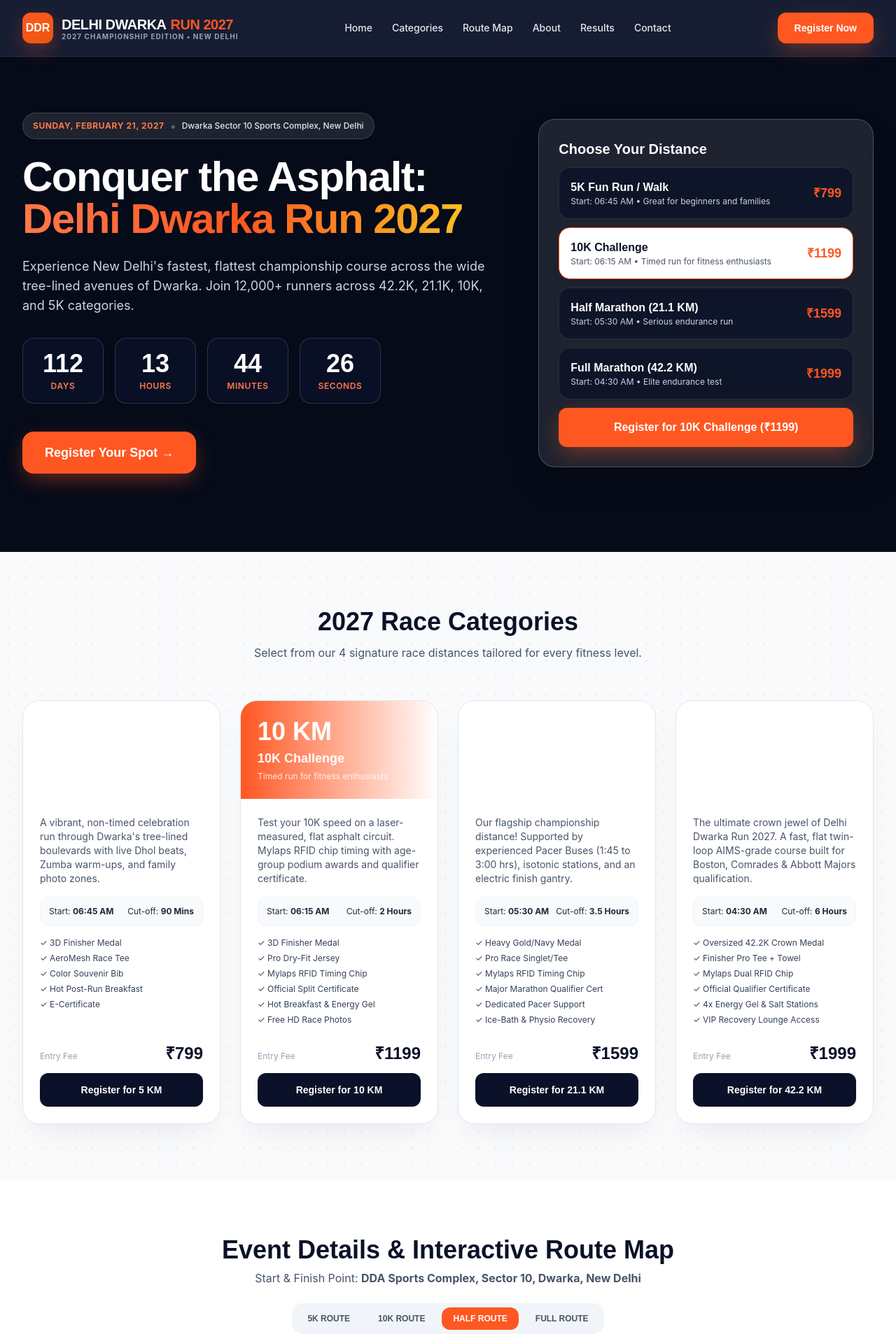
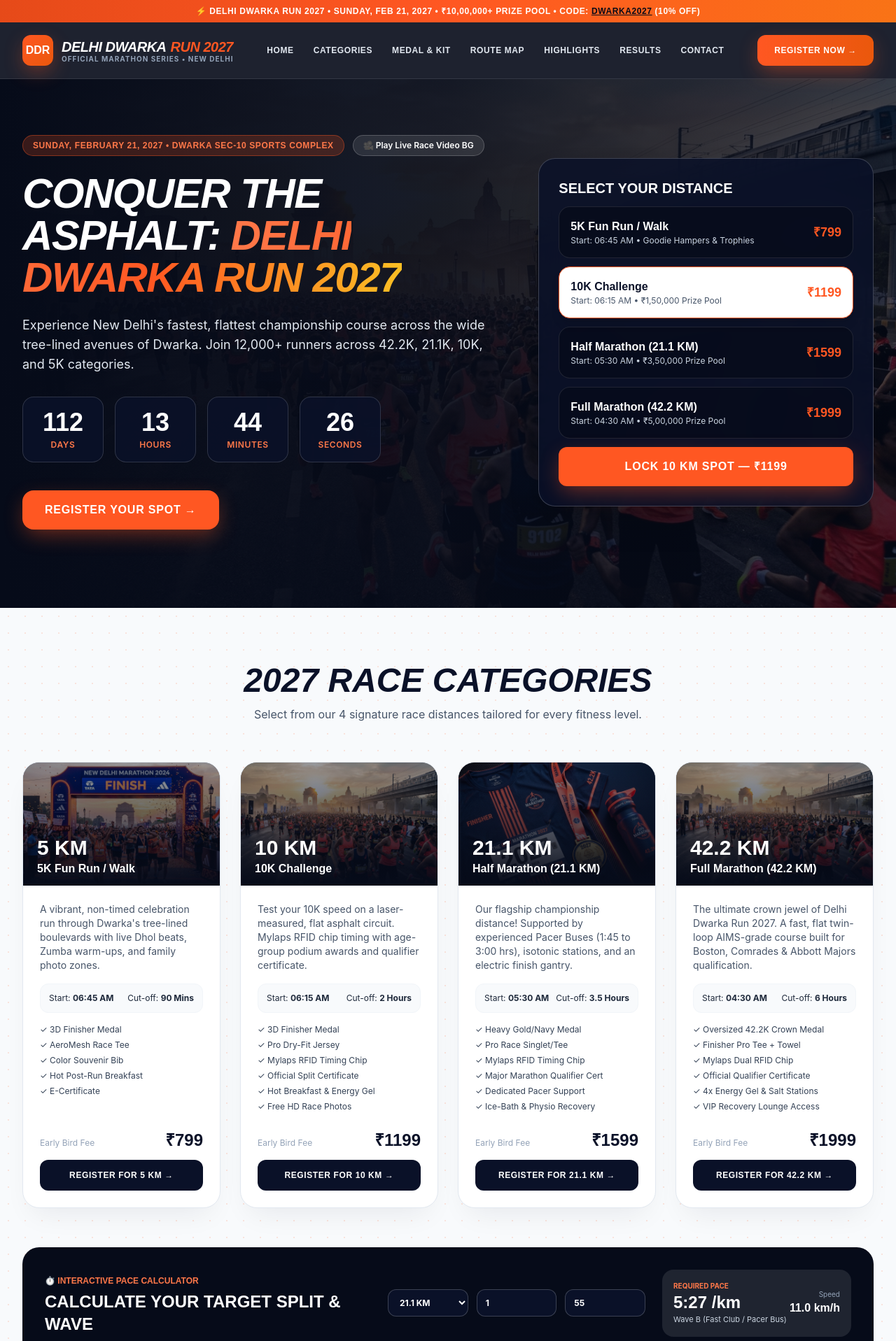
Before and after one commit to rai174-ui/delhidwarkarun, a Next.js app: page / in a window 1280 px wide. Shown: the top 1917 px of the page at 70% size. Built offline with nearby package versions, Linux system fonts and the light colour scheme.

Commit message:
Sync Next.js page component with visual marathon UI/UX upgrade

```diff
--- a/src/app/page.tsx
+++ b/src/app/page.tsx
@@ -13,6 +13,7 @@ import RegistrationModal from "../components/RegistrationModal";
 
 export default function DelhiDwarkaRunPage() {
   const [mobileMenuOpen, setMobileMenuOpen] = useState(false);
+  const [heroBgVideo, setHeroBgVideo] = useState(false);
   const [selectedCategory, setSelectedCategory] = useState<RaceCategory>(
     RACE_CATEGORIES[1]
   );
@@ -22,6 +23,11 @@ export default function DelhiDwarkaRunPage() {
   const [resultsCategoryFilter, setResultsCategoryFilter] = useState("All");
   const [registrations, setRegistrations] = useState<RunnerResult[]>([]);
   const [contactSubmitted, setContactSubmitted] = useState(false);
+
+  // Target Pace Calculator state
+  const [calcDist, setCalcDist] = useState(21.0975);
+  const [calcHours, setCalcHours] = useState(1);
+  const [calcMins, setCalcMins] = useState(55);
 
   const [timeLeft, setTimeLeft] = useState({
     days: 0,
@@ -50,6 +56,24 @@ export default function DelhiDwarkaRunPage() {
     return () => clearInterval(timer);
   }, []);
 
+  const paceResult = useMemo(() => {
+    const totalMinutes = Number(calcHours) * 60 + Number(calcMins);
+    if (totalMinutes <= 0 || calcDist <= 0)
+      return { pace: "0:00", speed: "0.0", corral: "Wave C" };
+    const minPerKm = totalMinutes / calcDist;
+    const pMins = Math.floor(minPerKm);
+    const pSecs = Math.round((minPerKm - pMins) * 60);
+    const speedKmh = ((calcDist / totalMinutes) * 60).toFixed(1);
+    let corral = "Wave C (Open Pacer)";
+    if (minPerKm < 4.5) corral = "Wave A (Elite / Sub-4:30 Pace)";
+    else if (minPerKm < 5.8) corral = "Wave B (Fast Club / Pacer Bus)";
+    return {
+      pace: `${pMins}:${String(pSecs === 60 ? 59 : pSecs).padStart(2, "0")}`,
+      speed: speedKmh,
+      corral,
+    };
+  }, [calcDist, calcHours, calcMins]);
+
   const handleOpenRegister = (categoryObj?: RaceCategory) => {
     if (categoryObj) {
       setSelectedCategory(categoryObj);
@@ -71,8 +95,14 @@ export default function DelhiDwarkaRunPage() {
 
   return (
     <div className="min-h-screen flex flex-col">
+      {/* Top Promo Banner */}
+      <div className="bg-gradient-to-r from-coral-600 via-coral-500 to-orange-500 text-white py-2 px-4 text-center text-xs font-display font-extrabold uppercase tracking-wider">
+        ⚡ DELHI DWARKA RUN 2027 • SUNDAY, FEB 21, 2027 • ₹10,00,000+ PRIZE POOL • CODE:{" "}
+        <u className="text-navy-950">DWARKA2027</u> (10% OFF)
+      </div>
+
       {/* Sticky Header / Navbar */}
-      <header className="sticky top-0 z-40 bg-navy-900/95 backdrop-blur-md border-b border-white/10 text-white">
+      <header className="sticky top-0 z-40 bg-navy-950/90 backdrop-blur-xl border-b border-white/10 text-white">
         <div className="max-w-7xl mx-auto px-4 sm:px-6 lg:px-8 h-20 flex items-center justify-between">
           <a href="#home" className="flex items-center gap-3">
             <div className="w-11 h-11 rounded-xl bg-gradient-to-br from-coral-500 to-orange-600 flex items-center justify-center shadow-glow font-display font-black">
@@ -80,31 +110,34 @@ export default function DelhiDwarkaRunPage() {
             </div>
             <div>
               <div className="flex items-center gap-1.5">
-                <span className="font-display font-black text-lg sm:text-xl tracking-tight text-white">
+                <span className="font-display font-black italic text-lg sm:text-xl tracking-tight text-white">
                   DELHI DWARKA
                 </span>
-                <span className="font-display font-black text-lg sm:text-xl tracking-tight text-coral-500">
+                <span className="font-display font-black italic text-lg sm:text-xl tracking-tight text-coral-500">
                   RUN 2027
                 </span>
               </div>
               <div className="text-[10px] font-bold uppercase tracking-widest text-slate-400 -mt-1">
-                2027 Championship Edition • New Delhi
+                Official Marathon Series • New Delhi
               </div>
             </div>
           </a>
 
-          <nav className="hidden md:flex items-center gap-7 text-sm font-medium text-slate-200">
+          <nav className="hidden md:flex items-center gap-7 text-xs font-display font-bold uppercase tracking-wider text-slate-200">
             <a href="#home" className="hover:text-coral-400 transition-colors">
               Home
             </a>
             <a href="#categories" className="hover:text-coral-400 transition-colors">
               Categories
             </a>
+            <a href="#race-kit" className="hover:text-coral-400 transition-colors">
+              Medal &amp; Kit
+            </a>
             <a href="#route-map" className="hover:text-coral-400 transition-colors">
               Route Map
             </a>
             <a href="#about" className="hover:text-coral-400 transition-colors">
-              About
+              Highlights
             </a>
             <a href="#results" className="hover:text-coral-400 transition-colors">
               Results
@@ -117,9 +150,9 @@ export default function DelhiDwarkaRunPage() {
           <div className="hidden md:flex items-center">
             <button
               onClick={() => handleOpenRegister()}
-              className="bg-coral-500 hover:bg-coral-600 text-white font-display font-bold text-sm px-6 py-3 rounded-xl shadow-glow transition-all"
+              className="bg-gradient-to-r from-coral-500 to-orange-600 text-white font-display font-black uppercase tracking-wider text-xs px-6 py-3.5 rounded-xl shadow-glow transition-all"
             >
-              Register Now
+              Register Now →
             </button>
           </div>
 
@@ -134,18 +167,18 @@ export default function DelhiDwarkaRunPage() {
 
         {mobileMenuOpen && (
           <div className="md:hidden bg-navy-950 border-b border-white/10 px-4 pt-3 pb-6 space-y-3">
-            <div className="grid grid-cols-2 gap-2 text-sm font-medium">
+            <div className="grid grid-cols-2 gap-2 text-xs font-display font-bold uppercase">
               <a href="#home" onClick={() => setMobileMenuOpen(false)} className="px-3 py-2">
                 Home
               </a>
               <a href="#categories" onClick={() => setMobileMenuOpen(false)} className="px-3 py-2">
                 Categories
               </a>
+              <a href="#race-kit" onClick={() => setMobileMenuOpen(false)} className="px-3 py-2">
+                Medal &amp; Kit
+              </a>
               <a href="#route-map" onClick={() => setMobileMenuOpen(false)} className="px-3 py-2">
                 Route Map
-              </a>
-              <a href="#about" onClick={() => setMobileMenuOpen(false)} className="px-3 py-2">
-                About
               </a>
               <a href="#results" onClick={() => setMobileMenuOpen(false)} className="px-3 py-2">
                 Results
@@ -167,29 +200,46 @@ export default function DelhiDwarkaRunPage() {
         )}
       </header>
 
-      {/* Hero Section */}
+      {/* Hero Section with Custom Sunrise Runners Photography */}
       <section id="home" className="relative bg-navy-950 text-white overflow-hidden">
+        <div className="absolute inset-0 z-0">
+          {heroBgVideo ? (
+            <video autoPlay muted loop playsInline className="w-full h-full object-cover opacity-45">
+              <source src="/DDR%20Dwarka%20Half%20Marathon%202026.m4v" type="video/mp4" />
+            </video>
+          ) : (
+            <img
+              src="/assets/hero-runners.jpg"
+              alt="Delhi Dwarka Run 2027 Sunrise Runners"
+              className="w-full h-full object-cover opacity-50"
+            />
+          )}
+          <div className="absolute inset-0 bg-gradient-to-r from-navy-950 via-navy-950/85 to-navy-950/45" />
+        </div>
+
         <div className="relative z-10 max-w-7xl mx-auto px-4 sm:px-6 lg:px-8 pt-14 pb-20 lg:pt-20 lg:pb-28">
           <div className="grid lg:grid-cols-12 gap-12 items-center">
             <div className="lg:col-span-7 space-y-6">
-              <div className="inline-flex flex-wrap items-center gap-2 px-3.5 py-1.5 rounded-full bg-white/10 border border-white/15">
-                <span className="text-xs font-bold uppercase tracking-wider text-coral-400">
-                  Sunday, February 21, 2027
+              <div className="flex flex-wrap items-center gap-3">
+                <span className="px-3.5 py-1.5 rounded-full bg-coral-500/20 border border-coral-500/40 text-xs font-display font-extrabold uppercase tracking-wider text-coral-400">
+                  Sunday, February 21, 2027 • Dwarka Sec-10 Sports Complex
                 </span>
-                <span className="text-white/30">•</span>
-                <span className="text-xs font-medium text-slate-200">
-                  Dwarka Sector 10 Sports Complex, New Delhi
-                </span>
+                <button
+                  onClick={() => setHeroBgVideo(!heroBgVideo)}
+                  className="px-3.5 py-1.5 rounded-full bg-white/10 hover:bg-white/20 border border-white/20 text-xs font-semibold"
+                >
+                  {heroBgVideo ? "📸 Switch to Photo View" : "🎥 Play Live Race Video BG"}
+                </button>
               </div>
 
-              <h1 className="font-display font-black text-4xl sm:text-5xl lg:text-6xl leading-[1.08] tracking-tight">
+              <h1 className="font-display font-black italic text-4xl sm:text-5xl lg:text-6xl leading-[1.05] tracking-tight uppercase">
                 Conquer the Asphalt:{" "}
                 <span className="text-transparent bg-clip-text bg-gradient-to-r from-coral-400 via-coral-500 to-amber-400">
                   Delhi Dwarka Run 2027
                 </span>
               </h1>
 
-              <p className="text-base sm:text-lg text-slate-300 max-w-2xl leading-relaxed">
+              <p className="text-base sm:text-lg text-slate-200 max-w-2xl leading-relaxed">
                 Experience New Delhi&apos;s fastest, flattest championship course across the wide
                 tree-lined avenues of Dwarka. Join 12,000+ runners across 42.2K, 21.1K, 10K, and 5K
                 categories.
@@ -220,7 +270,7 @@ export default function DelhiDwarkaRunPage() {
               <div className="pt-4">
                 <button
                   onClick={() => handleOpenRegister()}
-                  className="bg-coral-500 hover:bg-coral-600 text-white font-display font-extrabold text-base sm:text-lg px-8 py-4 rounded-2xl shadow-glow transition-all"
+                  className="bg-coral-500 hover:bg-coral-600 text-white font-display font-extrabold uppercase tracking-wider text-sm sm:text-base px-8 py-4 rounded-2xl shadow-glow transition-all"
                 >
                   Register Your Spot →
                 </button>
@@ -229,9 +279,9 @@ export default function DelhiDwarkaRunPage() {
 
             {/* Right Interactive Selector */}
             <div className="lg:col-span-5">
-              <div className="bg-white/10 backdrop-blur-xl border border-white/20 rounded-3xl p-6 sm:p-7 shadow-2xl space-y-3">
-                <h2 className="font-display font-extrabold text-xl text-white mb-2">
-                  Choose Your Distance
+              <div className="bg-navy-900/85 backdrop-blur-xl border border-white/20 rounded-3xl p-6 sm:p-7 shadow-2xl space-y-3">
+                <h2 className="font-display font-extrabold text-xl text-white uppercase mb-2">
+                  Select Your Distance
                 </h2>
                 {RACE_CATEGORIES.map((cat) => {
                   const isSelected = selectedCategory.id === cat.id;
@@ -242,7 +292,7 @@ export default function DelhiDwarkaRunPage() {
                       className={`cursor-pointer rounded-2xl p-4 transition-all border ${
                         isSelected
                           ? "bg-white text-navy-900 border-coral-500 shadow-lg"
-                          : "bg-navy-900/70 text-white border-white/10 hover:bg-navy-800/80"
+                          : "bg-navy-950/70 text-white border-white/10 hover:bg-navy-800/80"
                       }`}
                     >
                       <div className="flex items-center justify-between">
@@ -253,7 +303,7 @@ export default function DelhiDwarkaRunPage() {
                               isSelected ? "text-slate-600" : "text-slate-300"
                             }`}
                           >
-                            Start: {cat.startTime} • {cat.tagline}
+                            Start: {cat.startTime} • {cat.prizePool}
                           </p>
                         </div>
                         <div className="font-display font-black text-lg text-coral-500">
@@ -265,9 +315,9 @@ export default function DelhiDwarkaRunPage() {
                 })}
                 <button
                   onClick={() => handleOpenRegister(selectedCategory)}
-                  className="w-full bg-coral-500 hover:bg-coral-600 text-white font-display font-bold py-4 rounded-xl shadow-glow mt-3"
+                  className="w-full bg-coral-500 hover:bg-coral-600 text-white font-display font-bold uppercase tracking-wider py-4 rounded-xl shadow-glow mt-3"
                 >
-                  Register for {selectedCategory.name} (₹{selectedCategory.fee})
+                  Lock {selectedCategory.distance} Spot — ₹{selectedCategory.fee}
                 </button>
               </div>
             </div>
@@ -279,7 +329,7 @@ export default function DelhiDwarkaRunPage() {
       <section id="categories" className="py-20 bg-slate-50 asphalt-pattern">
         <div className="max-w-7xl mx-auto px-4 sm:px-6 lg:px-8">
           <div className="text-center max-w-3xl mx-auto mb-14">
-            <h2 className="font-display font-black text-3xl sm:text-4xl text-navy-900">
+            <h2 className="font-display font-black italic text-3xl sm:text-5xl text-navy-900 uppercase">
               2027 Race Categories
             </h2>
             <p className="text-slate-600 mt-3">
@@ -294,16 +344,27 @@ export default function DelhiDwarkaRunPage() {
                 className="bg-white rounded-3xl overflow-hidden border border-slate-200 shadow-card flex flex-col justify-between"
               >
                 <div>
-                  <div className={`bg-gradient-to-r ${cat.color} p-6 text-white`}>
-                    <div className="font-display font-black text-4xl">{cat.distance}</div>
-                    <h3 className="font-display font-bold text-lg mt-1">{cat.name}</h3>
-                    <p className="text-xs text-white/85 mt-1">{cat.tagline}</p>
+                  <div className="relative h-44 bg-navy-950 overflow-hidden">
+                    <img
+                      src={cat.image}
+                      alt={cat.name}
+                      className="w-full h-full object-cover opacity-60"
+                    />
+                    <div className="absolute inset-0 bg-gradient-to-t from-navy-950 via-navy-950/40 to-transparent" />
+                    <div className="absolute bottom-3 left-5 text-white">
+                      <div className="font-display font-black text-3xl">{cat.distance}</div>
+                      <h3 className="font-display font-bold text-base">{cat.name}</h3>
+                    </div>
                   </div>
                   <div className="p-6 space-y-4">
                     <p className="text-sm text-slate-600">{cat.description}</p>
                     <div className="text-xs bg-slate-50 p-3 rounded-xl border border-slate-100 flex justify-between">
-                      <span>Start: <strong>{cat.startTime}</strong></span>
-                      <span>Cut-off: <strong>{cat.cutoffTime}</strong></span>
+                      <span>
+                        Start: <strong>{cat.startTime}</strong>
+                      </span>
+                      <span>
+                        Cut-off: <strong>{cat.cutoffTime}</strong>
+                      </span>
                     </div>
                     <ul className="space-y-1.5 text-xs text-slate-700">
                       {cat.perks.map((perk, idx) => (
@@ -314,20 +375,102 @@ export default function DelhiDwarkaRunPage() {
                 </div>
                 <div className="p-6 pt-0">
                   <div className="flex items-baseline justify-between mb-3">
-                    <span className="text-xs text-slate-400">Entry Fee</span>
+                    <span className="text-xs text-slate-400">Early Bird Fee</span>
                     <span className="font-display font-black text-2xl text-navy-900">
                       ₹{cat.fee}
                     </span>
                   </div>
                   <button
                     onClick={() => handleOpenRegister(cat)}
-                    className="w-full py-3.5 px-5 rounded-xl bg-navy-900 hover:bg-coral-500 text-white font-display font-bold text-sm transition-colors"
+                    className="w-full py-3.5 px-5 rounded-xl bg-navy-900 hover:bg-coral-500 text-white font-display font-bold text-xs uppercase tracking-wider transition-colors"
                   >
-                    Register for {cat.distance}
+                    Register for {cat.distance} →
                   </button>
                 </div>
               </div>
             ))}
+          </div>
+
+          {/* Target Pace Calculator */}
+          <div className="mt-14 bg-navy-950 rounded-3xl p-6 sm:p-8 text-white grid lg:grid-cols-12 gap-6 items-center">
+            <div className="lg:col-span-5">
+              <span className="text-xs font-display font-bold uppercase text-coral-400">
+                ⏱️ Interactive Pace Calculator
+              </span>
+              <h3 className="font-display font-black text-2xl uppercase mt-1">
+                Calculate Your Target Split &amp; Wave
+              </h3>
+            </div>
+            <div className="lg:col-span-4 grid grid-cols-3 gap-3">
+              <select
+                value={calcDist}
+                onChange={(e) => setCalcDist(Number(e.target.value))}
+                className="bg-navy-900 border border-white/20 rounded-xl px-3 py-2.5 text-xs font-bold"
+              >
+                <option value={5}>5 KM</option>
+                <option value={10}>10 KM</option>
+                <option value={21.0975}>21.1 KM</option>
+                <option value={42.195}>42.2 KM</option>
+              </select>
+              <input
+                type="number"
+                min={0}
+                max={6}
+                value={calcHours}
+                onChange={(e) => setCalcHours(Number(e.target.value))}
+                className="bg-navy-900 border border-white/20 rounded-xl px-3 py-2.5 text-xs font-bold"
+              />
+              <input
+                type="number"
+                min={0}
+                max={59}
+                value={calcMins}
+                onChange={(e) => setCalcMins(Number(e.target.value))}
+                className="bg-navy-900 border border-white/20 rounded-xl px-3 py-2.5 text-xs font-bold"
+              />
+            </div>
+            <div className="lg:col-span-3 bg-white/10 rounded-2xl p-4 flex justify-between items-center">
+              <div>
+                <div className="text-[10px] uppercase text-coral-400 font-bold">Required Pace</div>
+                <div className="font-display font-black text-2xl">{paceResult.pace} /km</div>
+                <div className="text-[11px] text-slate-300">{paceResult.corral}</div>
+              </div>
+              <div className="text-right">
+                <div className="text-[10px] text-slate-400">Speed</div>
+                <div className="font-display font-bold">{paceResult.speed} km/h</div>
+              </div>
+            </div>
+          </div>
+        </div>
+      </section>
+
+      {/* Official Race Kit & Medal Section */}
+      <section id="race-kit" className="py-20 bg-navy-950 text-white">
+        <div className="max-w-7xl mx-auto px-4 sm:px-6 lg:px-8 grid lg:grid-cols-12 gap-10 items-center">
+          <div className="lg:col-span-7">
+            <img
+              src="/assets/race-kit-2027.jpg"
+              alt="Delhi Dwarka Run 2027 Finisher Medal and Kit"
+              className="rounded-3xl border border-white/15 shadow-2xl w-full object-cover"
+            />
+          </div>
+          <div className="lg:col-span-5 space-y-4">
+            <span className="text-xs font-display font-bold uppercase text-coral-400">
+              🏅 Official 2027 Runner Gear
+            </span>
+            <h2 className="font-display font-black italic text-3xl sm:text-4xl uppercase">
+              3D Finisher Medal, AeroMesh Jersey &amp; Mylaps RFID Bib
+            </h2>
+            <p className="text-sm text-slate-300 leading-relaxed">
+              Every participant receives our sweat-wicking AeroMesh running jersey, official race
+              bib, and heavyweight die-cast finisher medal at the Finish Line Festival.
+            </p>
+            <button
+              onClick={() => handleOpenRegister()}
+              className="bg-coral-500 hover:bg-coral-600 text-white font-display font-black uppercase text-xs px-7 py-4 rounded-xl shadow-glow"
+            >
+              Claim Your 2027 Kit →
+            </button>
           </div>
         </div>
       </section>
@@ -336,11 +479,12 @@ export default function DelhiDwarkaRunPage() {
       <section id="route-map" className="py-20 bg-white">
         <div className="max-w-7xl mx-auto px-4 sm:px-6 lg:px-8">
           <div className="text-center max-w-3xl mx-auto mb-10">
-            <h2 className="font-display font-black text-3xl sm:text-4xl text-navy-900">
-              Event Details &amp; Interactive Route Map
+            <h2 className="font-display font-black italic text-3xl sm:text-4xl text-navy-900 uppercase">
+              Interactive Route &amp; Elevation Map
             </h2>
             <p className="text-slate-600 mt-2">
-              Start &amp; Finish Point: <strong>DDA Sports Complex, Sector 10, Dwarka, New Delhi</strong>
+              Start &amp; Finish Point:{" "}
+              <strong>DDA Sports Complex, Sector 10, Dwarka, New Delhi</strong>
             </p>
             <div className="inline-flex flex-wrap justify-center gap-2 bg-slate-100 p-1.5 rounded-2xl mt-6">
               {(["5k", "10k", "half", "full"] as const).map((tab) => (
@@ -383,7 +527,7 @@ export default function DelhiDwarkaRunPage() {
         <div className="max-w-7xl mx-auto px-4 sm:px-6 lg:px-8">
           <div className="flex flex-col md:flex-row md:items-end justify-between mb-8 gap-4">
             <div>
-              <h2 className="font-display font-black text-3xl text-navy-900">
+              <h2 className="font-display font-black italic text-3xl text-navy-900 uppercase">
                 Results &amp; Registered Runners
               </h2>
               <p className="text-sm text-slate-600">
```
